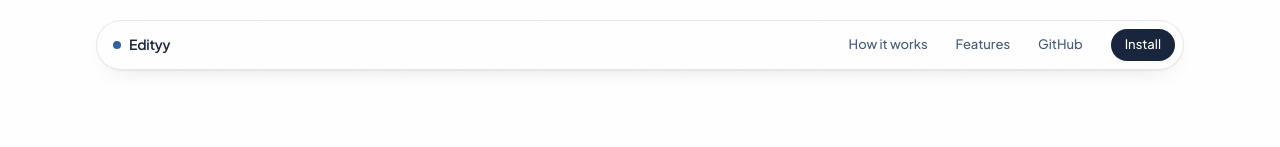
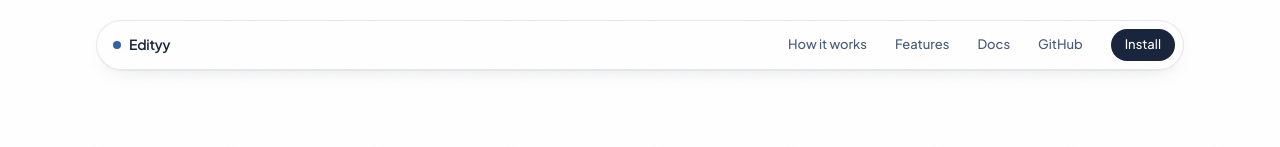
Before and after one commit to farhantawfeeq56/edityy, a Next.js app: page / in a window 1280 px wide. Shown: the top 147 px of the page. Built offline with nearby package versions, Linux system fonts and the light colour scheme.

Commit message:
feat(site): point the site at the docs [#202]
The nav, the footer and the setup line now go to /docs instead of the npm page.

```diff
--- a/app/page.tsx
+++ b/app/page.tsx
@@ -160,6 +160,12 @@ export default function Home() {
             >
               Features
             </a>
+            <Link
+              className="rounded-full px-3 py-1.5 text-[0.8125rem] font-medium text-neutral-600 transition-colors duration-150 hover:bg-blush hover:text-neutral-900"
+              href="/docs"
+            >
+              Docs
+            </Link>
             <a
               className="rounded-full px-3 py-1.5 text-[0.8125rem] font-medium text-neutral-600 transition-colors duration-150 hover:bg-blush hover:text-neutral-900"
               href={GITHUB}
@@ -201,9 +207,9 @@ export default function Home() {
           </div>
 
           <p className="mt-6 flex flex-wrap items-center justify-center gap-x-5 gap-y-2 text-[0.8125rem] font-medium">
-            <a className="text-neutral-900 underline decoration-neutral-300 underline-offset-4 hover:decoration-neutral-900" href={NPM} target="_blank" rel="noreferrer">
+            <Link className="text-neutral-900 underline decoration-neutral-300 underline-offset-4 hover:decoration-neutral-900" href="/docs">
               Setup guide and full details
-            </a>
+            </Link>
             <a className="text-neutral-600 underline decoration-neutral-300 underline-offset-4 hover:text-neutral-900 hover:decoration-neutral-900" href={GITHUB} target="_blank" rel="noreferrer">
               View the source
             </a>
@@ -303,6 +309,9 @@ export default function Home() {
             Edityy
           </span>
           <div className="flex items-center gap-5">
+            <Link className="hover:text-neutral-900" href="/docs">
+              Docs
+            </Link>
             <a className="hover:text-neutral-900" href={GITHUB} target="_blank" rel="noreferrer">
               GitHub
             </a>
```
